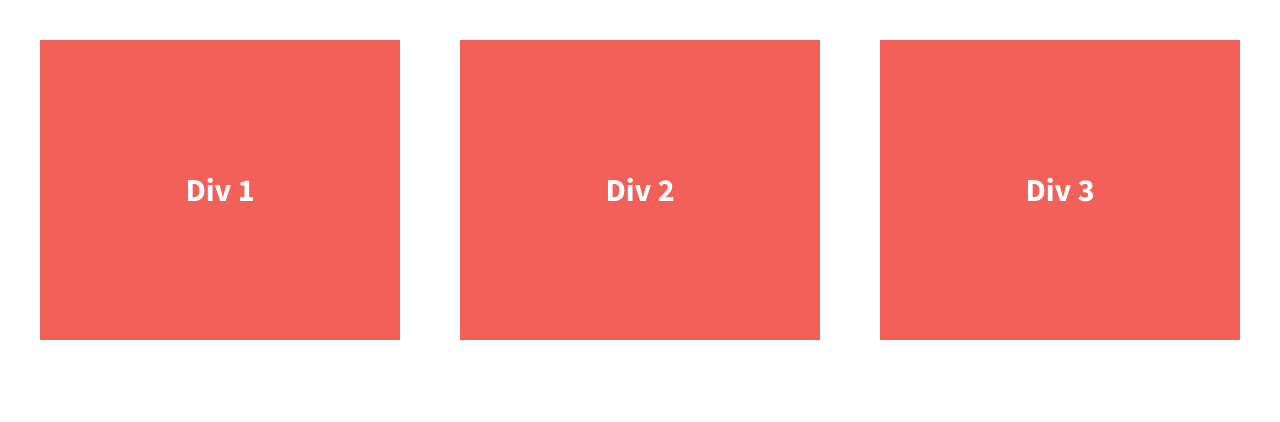
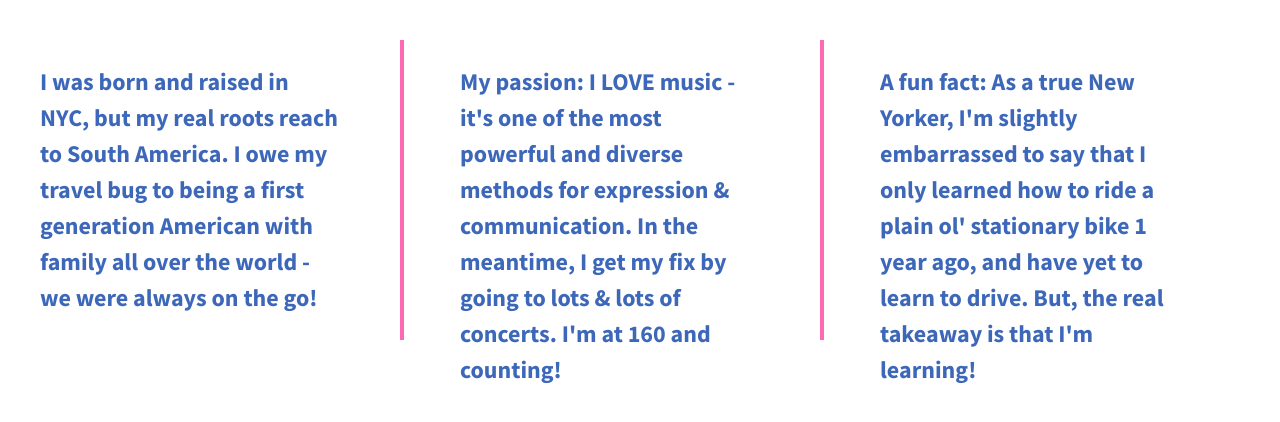
Before and after one commit to annemarieb78/divs-flexbox, a plain HTML site: page index.html in a window 1280 px wide. Drawn offline with nearby package versions, Linux system fonts and the light colour scheme.

Commit message:
Added text and layout design

```diff
--- a/css/main.css
+++ b/css/main.css
@@ -118,15 +118,22 @@ body {
 .div-2,
 .div-3 {
   /*give the divs a width of 30%, add display:flex, set justify-content and align-items to center*/
-  color: #fff;
+  color: #3d68b9;
   line-height: 1.5em;
-  font-size: 1.6em;
-  background-color: #f16059;
+  font-size: 1.2em;
+  background-color: #fff;
   height: 300px;
-  width: 30%;
+  width: 25%;
   display: flex;
   justify-content: center;
-  align-items: center;
+  align-items: baseline;
+  padding-right: 5%;
+}
+
+.div-1,
+.div-2 {
+  border-right: #222 solid 4px;
+  border-color: hotpink;
 }
 
 /* ==========================================================================
--- a/index.html
+++ b/index.html
@@ -1,51 +1,89 @@
-<!doctype html>
+<!DOCTYPE html>
 <html class="no-js" lang="">
   <head>
-        <meta charset="utf-8">
-        <meta http-equiv="x-ua-compatible" content="ie=edge">
+    <meta charset="utf-8" />
+    <meta http-equiv="x-ua-compatible" content="ie=edge" />
     <title>Make me into a grid!</title>
-        <meta name="description" content="">
-        <meta name="viewport" content="width=device-width, initial-scale=1">
+    <meta name="description" content="" />
+    <meta name="viewport" content="width=device-width, initial-scale=1" />
 
-        <link rel="apple-touch-icon" href="apple-touch-icon.png">
+    <link rel="apple-touch-icon" href="apple-touch-icon.png" />
     <!-- Place favicon.ico in the root directory -->
 
-        <link rel="stylesheet" href="css/normalize.css">
-        <link rel="stylesheet" href="css/main.css">
+    <link rel="stylesheet" href="css/normalize.css" />
+    <link rel="stylesheet" href="css/main.css" />
     <script src="js/vendor/modernizr-2.8.3.min.js"></script>
-        <link href='http://fonts.googleapis.com/css?family=Lora:700' rel='stylesheet' type='text/css'>
-        <link href='http://fonts.googleapis.com/css?family=Source+Sans+Pro:400,700' rel='stylesheet' type='text/css'>
+    <link
+      href="http://fonts.googleapis.com/css?family=Lora:700"
+      rel="stylesheet"
+      type="text/css"
+    />
+    <link
+      href="http://fonts.googleapis.com/css?family=Source+Sans+Pro:400,700"
+      rel="stylesheet"
+      type="text/css"
+    />
   </head>
   <body>
     <!--[if lt IE 8]>
-            <p class="browserupgrade">You are using an <strong>outdated</strong> browser. Please <a href="http://browsehappy.com/">upgrade your browser</a> to improve your experience.</p>
+      <p class="browserupgrade">
+        You are using an <strong>outdated</strong> browser. Please
+        <a href="http://browsehappy.com/">upgrade your browser</a> to improve
+        your experience.
+      </p>
     <![endif]-->
 
     <section class="wrapper">
       <div class="div-1">
-                Div 1
+        <p>
+          I was born and raised in NYC, but my real roots reach to South
+          America. I owe my travel bug to being a first generation American with
+          family all over the world - we were always on the go!
+        </p>
       </div>
       <div class="div-2">
-                Div 2
+        <p>
+          My passion: I LOVE music - it's one of the most powerful and diverse
+          methods for expression & communication. In the meantime, I get my fix
+          by going to lots & lots of concerts. I'm at 160 and counting!
+        </p>
       </div>
       <div class="div-3">
-                Div 3
+        <p>
+          A fun fact: As a true New Yorker, I'm slightly embarrassed to say that
+          I only learned how to ride a plain ol' stationary bike 1 year ago, and
+          have yet to learn to drive. But, the real takeaway is that I'm
+          learning!
+        </p>
       </div>
     </section>
 
     <script src="https://ajax.googleapis.com/ajax/libs/jquery/1.11.3/jquery.min.js"></script>
-        <script>window.jQuery || document.write('<script src="js/vendor/jquery-1.11.3.min.js"><\/script>')</script>
+    <script>
+      window.jQuery ||
+        document.write(
+          '<script src="js/vendor/jquery-1.11.3.min.js"><\/script>'
+        );
+    </script>
     <script src="js/plugins.js"></script>
     <script src="js/main.js"></script>
 
     <!-- Google Analytics: change UA-XXXXX-X to be your site's ID. -->
     <script>
-            (function(b,o,i,l,e,r){b.GoogleAnalyticsObject=l;b[l]||(b[l]=
-            function(){(b[l].q=b[l].q||[]).push(arguments)});b[l].l=+new Date;
-            e=o.createElement(i);r=o.getElementsByTagName(i)[0];
-            e.src='https://www.google-analytics.com/analytics.js';
-            r.parentNode.insertBefore(e,r)}(window,document,'script','ga'));
-            ga('create','UA-XXXXX-X','auto');ga('send','pageview');
+      (function (b, o, i, l, e, r) {
+        b.GoogleAnalyticsObject = l;
+        b[l] ||
+          (b[l] = function () {
+            (b[l].q = b[l].q || []).push(arguments);
+          });
+        b[l].l = +new Date();
+        e = o.createElement(i);
+        r = o.getElementsByTagName(i)[0];
+        e.src = "https://www.google-analytics.com/analytics.js";
+        r.parentNode.insertBefore(e, r);
+      })(window, document, "script", "ga");
+      ga("create", "UA-XXXXX-X", "auto");
+      ga("send", "pageview");
     </script>
   </body>
 </html>
```
Lines whose indentation alone changed are shown as unchanged.
